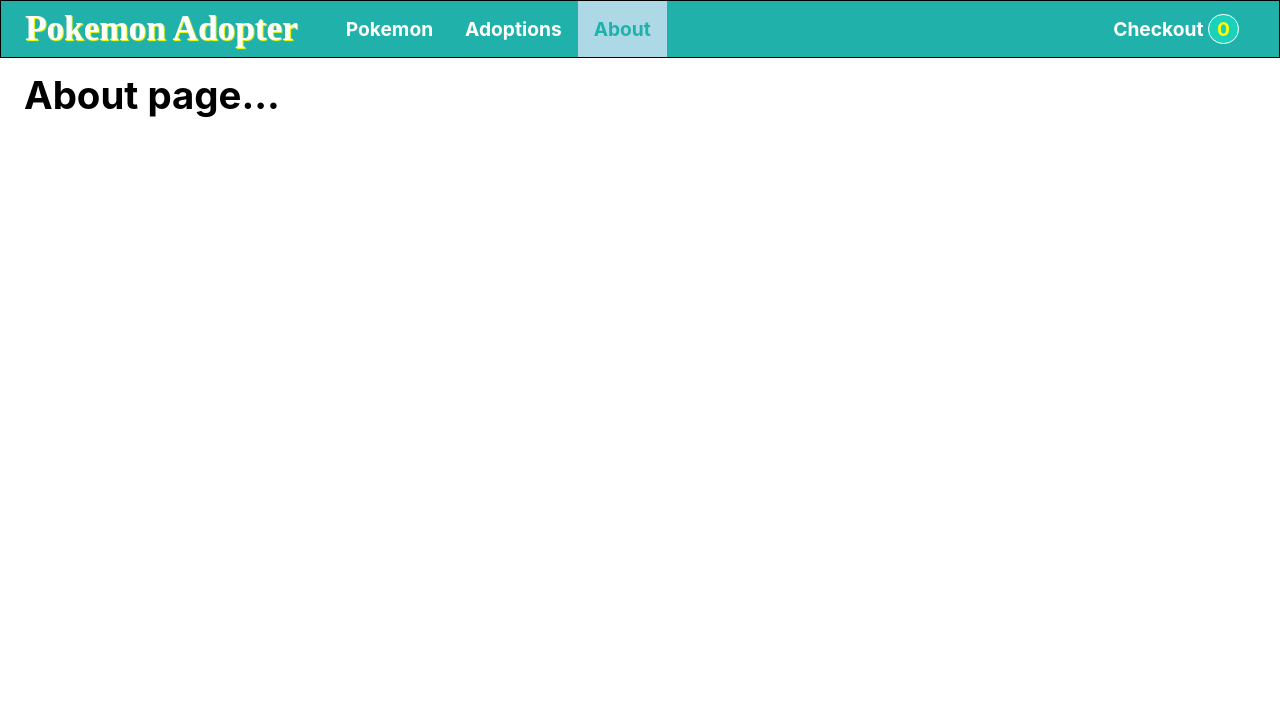
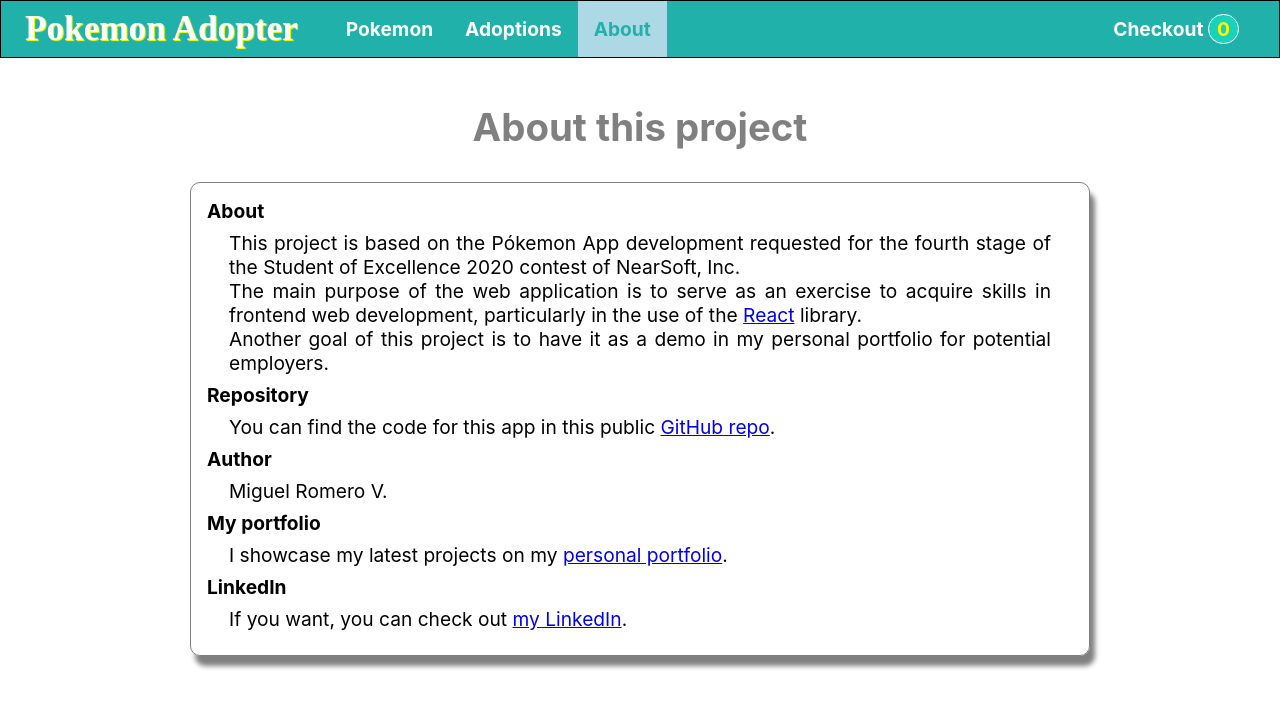
Before and after one commit to Miguelrom/pokemon-app, a React (Create React App) app: page /about in a window 1280 px wide. Shown: the top 708 px of the page. Built offline with nearby package versions, Linux system fonts and the light colour scheme.

Commit message:
Add about information

```diff
--- /dev/null
+++ b/src/components/ProjectDescription.jsx
@@ -0,0 +1,25 @@
+import classes from './ProjectDescription.module.css';
+
+export default function ProjectDescription() {
+
+  return (
+    <div className={classes.descriptionCard}>
+      <h4>About</h4>
+      <p>
+        This project is based on the Pókemon App development requested for the fourth stage of the Student of Excellence 2020
+        contest of NearSoft, Inc. <br />
+        The main purpose of the web application is to serve as an exercise to acquire skills in
+        frontend web development, particularly in the use of the <a href="https://react.dev/" target="_blank" rel="noopener noreferrer">React</a> library. <br />
+        Another goal of this project is to have it as a demo in my personal portfolio for potential employers.
+      </p>
+      <h4>Repository</h4>
+      <p>You can find the code for this app in this public <a href="https://github.com/Miguelrom/pokemon-app" target="_blank" rel="noopener noreferrer">GitHub repo</a>.</p>
+      <h4>Author</h4>
+      <p>Miguel Romero V.</p>
+      <h4>My portfolio</h4>
+      <p>I showcase my latest projects on my <a href="https://miguelrom.github.io/" target="_blank" rel="noopener noreferrer">personal portfolio</a>.</p>
+      <h4>LinkedIn</h4>
+      <p>If you want, you can check out <a href="https://www.linkedin.com/in/miguel-romero-v/" target="_blank" rel="noopener noreferrer">my LinkedIn</a>.</p>
+    </div>
+  );
+}
--- /dev/null
+++ b/src/components/ProjectDescription.module.css
@@ -0,0 +1,14 @@
+.descriptionCard {
+  border: 1px solid gray;
+  border-radius: 10px;
+  box-shadow: 5px 10px 5px grey;
+  max-width: 900px;
+  margin: 0 auto;
+  padding: 1rem;
+
+}
+
+.descriptionCard p {
+  margin: 8px  22px;
+  text-align: justify;
+}
--- a/src/pages/About.jsx
+++ b/src/pages/About.jsx
@@ -1,7 +1,12 @@
+import PageTitle from "../components/ui/PageTitle";
+import ProjectDescription from "../components/ProjectDescription";
 
 export default function About () {
 
   return (
-    <h1>About page...</h1>
+    <>
+      <PageTitle>About this project</PageTitle>
+      <ProjectDescription />
+    </>
   );
 }
```
